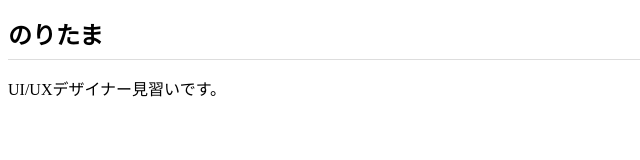
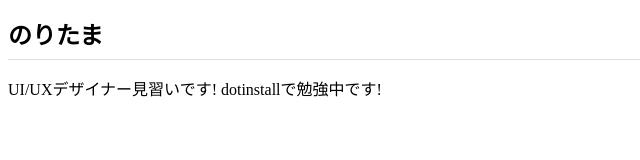
Before and after one commit to Hi-ro14/Hi-ro14.github.io, a plain HTML site: page index.html in a window 1280 px wide. Shown: the whole page, without its empty margins (0-640 px from the left). Drawn offline with Linux system fonts and the light colour scheme.

Commit message:
Add files via upload

```diff
--- a/index.html
+++ b/index.html
@@ -9,6 +9,6 @@
 </head>
 <body>
   <h1>のりたま</h1>
-  <p>UI/UXデザイナー見習いです。</p>
+  <p>UI/UXデザイナー見習いです! dotinstallで勉強中です!</p>
 </body>
 </html>
```
